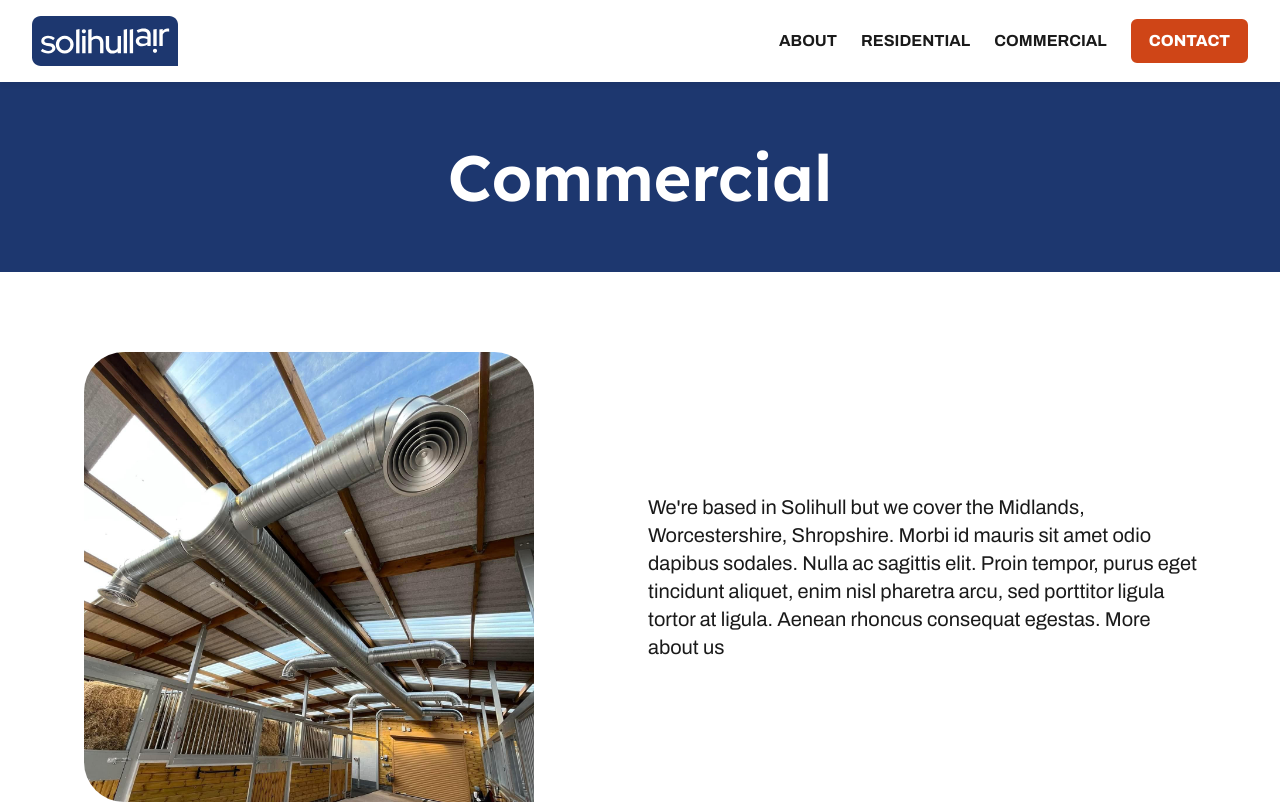
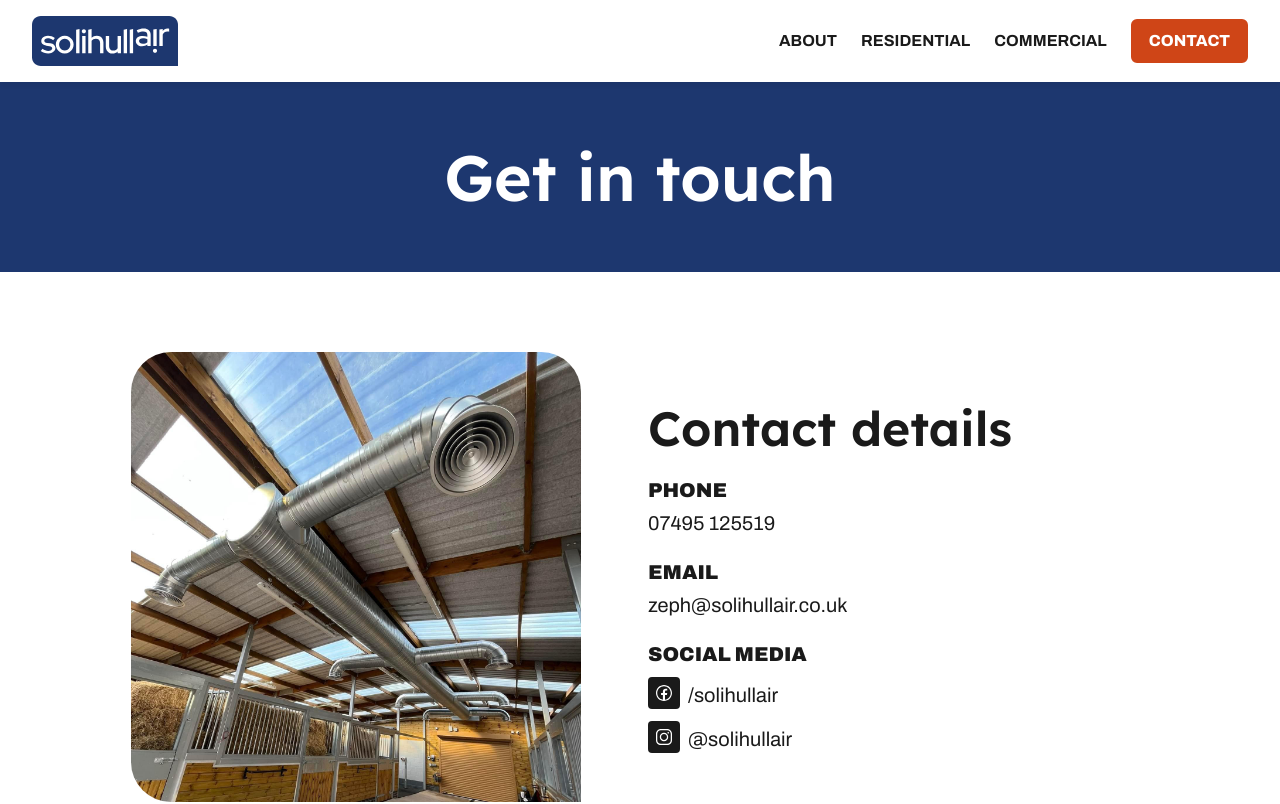
Before and after one commit to gldgrnt/solihullair-site, a SvelteKit app: page /contact in a window 1280 px wide. Shown: the top 804 px of the page. Built offline with nearby package versions, Linux system fonts and the light colour scheme.

Commit message:
wip: add contact page content

```diff
--- a/src/lib/components/PageSections/PageIntro.svelte
+++ b/src/lib/components/PageSections/PageIntro.svelte
@@ -18,7 +18,7 @@
 <Section>
 	<Container paddingBlock="80px">
 		<Grid align="center">
-			<GridItem span={isDesktop ? '5' : '4'}>
+			<GridItem span={isDesktop ? '6' : '4'}>
 				<Flex justify="center">
 					<div style="background-image: url('{src}');" />
 				</Flex>
--- a/src/routes/contact/+page.svelte
+++ b/src/routes/contact/+page.svelte
@@ -1,18 +1,50 @@
 <script lang="ts">
+	import Flex from '$lib/components/Flex.svelte';
+	import IconButton from '$lib/components/IconButton.svelte';
+	import Facebook from '$lib/components/Icons/Facebook.svelte';
+	import Instagram from '$lib/components/Icons/Instagram.svelte';
 	import GetInTouch from '$lib/components/PageSections/GetInTouch.svelte';
 	import PageIntro from '$lib/components/PageSections/PageIntro.svelte';
 	import PageTitle from '$lib/components/PageSections/PageTitle.svelte';
+
+	import { email, phone, social } from '$lib/data/meta';
 </script>
 
-<PageTitle title="Commercial" />
+<PageTitle title="Get in touch" />
 
 <PageIntro src="/commercial.jpg">
-	<p>
-		We're based in Solihull but we cover the Midlands, Worcestershire, Shropshire. Morbi id mauris
-		sit amet odio dapibus sodales. Nulla ac sagittis elit. Proin tempor, purus eget tincidunt
-		aliquet, enim nisl pharetra arcu, sed porttitor ligula tortor at ligula. Aenean rhoncus
-		consequat egestas. More about us
-	</p>
+	<Flex direction="column" gap="var(--sa-spacing-lg)">
+		<h2 class="h2">Contact details</h2>
+		<Flex direction="column" gap="var(--sa-spacing-xs)">
+			<h3 class="h5">Phone</h3>
+			<span>{phone.text}</span>
+		</Flex>
+		<Flex direction="column" gap="var(--sa-spacing-xs)">
+			<h3 class="h5">Email</h3>
+			<span>{email.text}</span>
+		</Flex>
+		<Flex direction="column" gap="var(--sa-spacing-sm)">
+			<h3 class="h5">Social media</h3>
+			<Flex gap="var(--sa-spacing-xs)" align="flex-end">
+				<IconButton as="a" variant="carbon" small href={social.facebook}>
+					<Facebook />
+				</IconButton>
+				<span>/solihullair</span>
+			</Flex>
+			<Flex gap="var(--sa-spacing-xs)" align="flex-end">
+				<IconButton as="a" variant="carbon" small href={social.instagram}>
+					<Instagram />
+				</IconButton>
+				<span>@solihullair</span>
+			</Flex>
+		</Flex>
+	</Flex>
 </PageIntro>
 
 <GetInTouch />
+
+<style lang="scss">
+	h3 {
+		font-size: var(--sa-font-size-body);
+	}
+</style>
```
